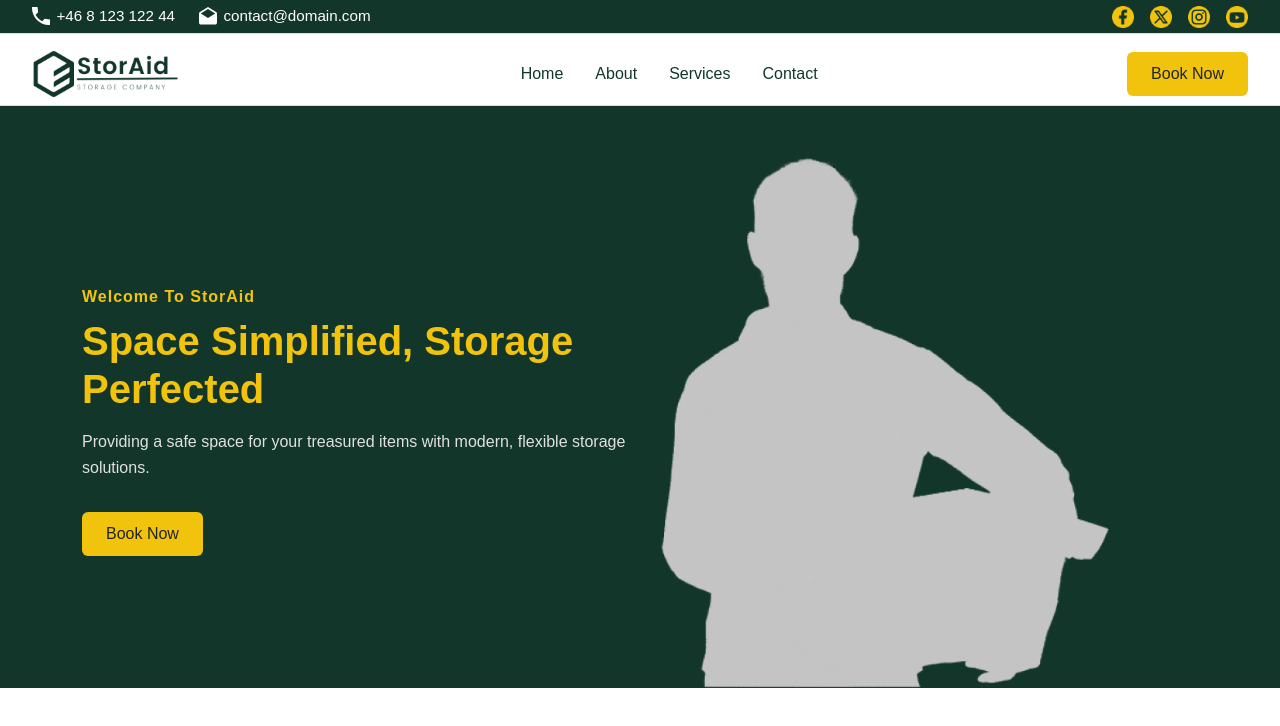
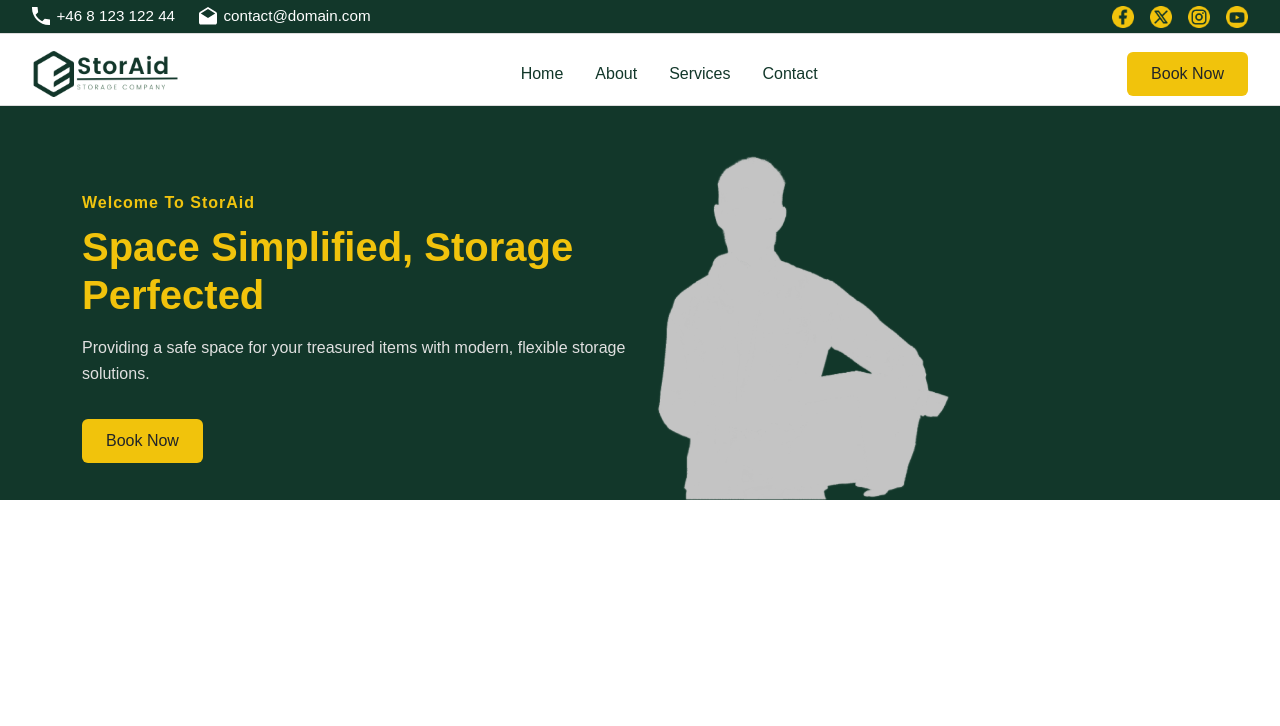
Before and after one commit to Pieplow/storaid-assignment-react, a React (Vite) app: page / in a window 1280 px wide. Shown: the top 726 px of the page. Built offline with nearby package versions, Linux system fonts and the light colour scheme.

Commit message:
smaller images

```diff
--- a/src/components/sections/Hero.css
+++ b/src/components/sections/Hero.css
@@ -4,4 +4,6 @@
 
 .hero-section img {
   display: block;
+  width: 300px;
+  height: auto;
 }
```
